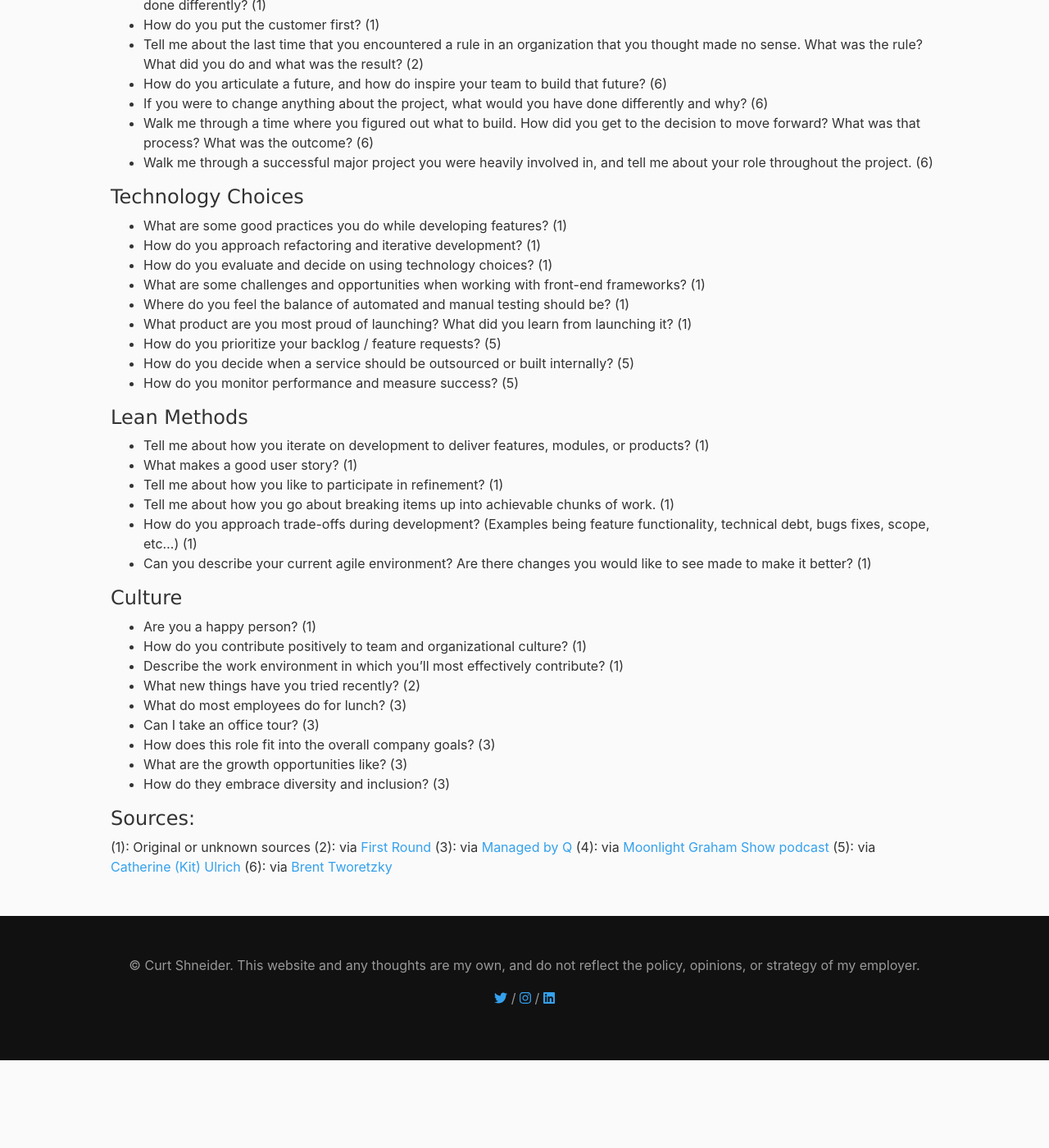
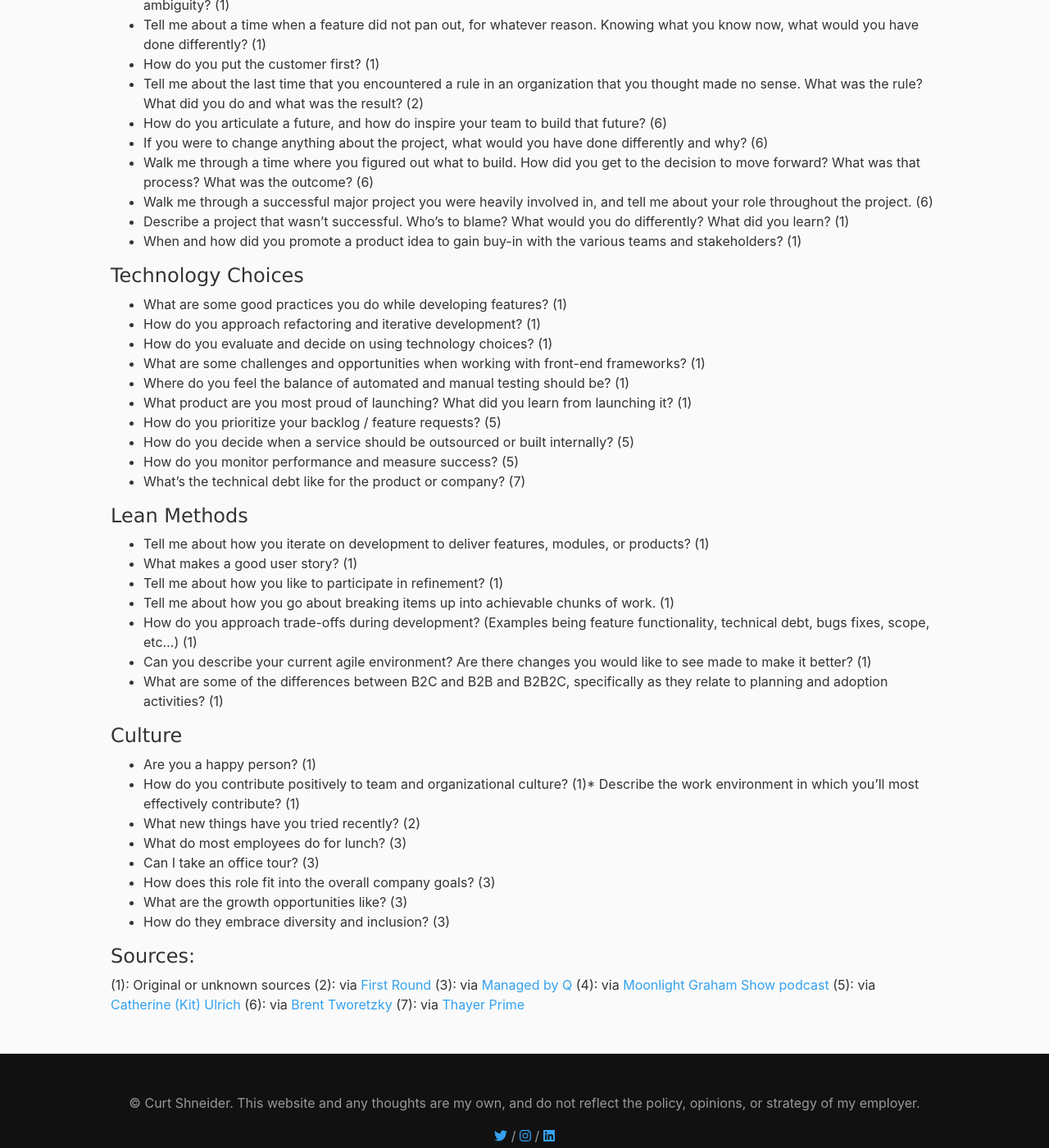
Before and after one commit to curtshneider/curtshneider.github.io, a Jekyll site: the page built from interview-questions.md, in a window 1280 px wide and 1400 px high, scrolled down 829 px. Shown: the whole window at 82% size. Built offline with Jekyll 4.4.1, drawn with Linux system fonts in a browser that asks for light colours; nearby versions of some CDN libraries; some web fonts are replaced; our own code applies the rules of GitHub Pages for plain Markdown files; before the commit the page ends 2122 px from its top, so only the background shows below that; some of the changed text lies outside the part shown.

Commit message:
Added a handful of additional questions

```diff
--- a/interview-questions.md
+++ b/interview-questions.md
@@ -12,12 +12,12 @@ If you're interviewing for a product role and looking for questions to ask the i
 
 I like these questions as they touch on important aspects of the individual's fit for a position and organization.
 
-
 #### Learning and Development
 * What have you recently learned? (1)
 * How do you learn best? (1)
 * When do you ask for help? (1)
 * How do you stay current on the latest trends? (1)
+* What are you currently working on getting better at? ()
 
 #### Teamwork
 * Tell me about a time you've worked with other teammates to achieve something you are proud of? (1)
@@ -27,6 +27,7 @@ I like these questions as they touch on important aspects of the individual's fi
 * When working on a team, what's easiest and hardest for you? (2)
 * Who are your favorite teammates and why? (4)
 * How do you work with (name another department)? (5)
+* Tell me about the teams. (1)
 
 #### Leadership
 * Tell me about a time you were given an ambiguous assignment. What was the ask and how did you go about removing ambiguity? (1)
@@ -37,6 +38,8 @@ I like these questions as they touch on important aspects of the individual's fi
 * If you were to change anything about the project, what would you have done differently and why? (6)
 * Walk me through a time where you figured out what to build. How did you get to the decision to move forward? What was that process? What was the outcome? (6)
 * Walk me through a successful major project you were heavily involved in, and tell me about your role throughout the project. (6)
+* Describe a project that wasn't successful. Who's to blame? What would you do differently? What did you learn? (1)
+* When and how did you promote a product idea to gain buy-in with the various teams and stakeholders? (1)
 
 #### Technology Choices
 * What are some good practices you do while developing features? (1)
@@ -48,6 +51,7 @@ I like these questions as they touch on important aspects of the individual's fi
 * How do you prioritize your backlog / feature requests? (5)
 * How do you decide when a service should be outsourced or built internally? (5)
 * How do you monitor performance and measure success? (5)
+* What's the technical debt like for the product or company? (7)
 
 #### Lean Methods
 * Tell me about how you iterate on development to deliver features, modules, or products? (1)
@@ -56,19 +60,17 @@ I like these questions as they touch on important aspects of the individual's fi
 * Tell me about how you go about breaking items up into achievable chunks of work. (1)
 * How do you approach trade-offs during development? (Examples being feature functionality, technical debt, bugs fixes, scope, etc...) (1)
 * Can you describe your current agile environment? Are there changes you would like to see made to make it better? (1)
-
+* What are some of the differences between B2C and B2B and B2B2C, specifically as they relate to planning and adoption activities? (1)
 
 #### Culture
 * Are you a happy person? (1)
-* How do you contribute positively to team and organizational culture? (1)
-* Describe the work environment in which you'll most effectively contribute? (1)
+* How do you contribute positively to team and organizational culture? (1)* Describe the work environment in which you'll most effectively contribute? (1)
 * What new things have you tried recently? (2)
 * What do most employees do for lunch? (3)
 * Can I take an office tour? (3)
 * How does this role fit into the overall company goals? (3)
 * What are the growth opportunities like? (3)
 * How do they embrace diversity and inclusion? (3)
-
 
 #### Sources:
 (1): Original or unknown sources
@@ -77,3 +79,4 @@ I like these questions as they touch on important aspects of the individual's fi
 (4): via [Moonlight Graham Show podcast](https://www.moonlightgrahamshow.com "via Moonlight Graham Show")
 (5): via [Catherine (Kit) Ulrich](https://hackernoon.com/interview-questions-for-the-6-types-of-product-managers-586f09a17fff "via Catherine (Kit) Ulrich")
 (6): via [Brent Tworetzky](https://medium.com/pminsider/interviewing-product-managers-94fbe6971600 "via Brent Tworetzky")
+(7): via [Thayer Prime](https://twitter.com/Thayer/status/1024587546645471233 "via Thayer Prime")
```
